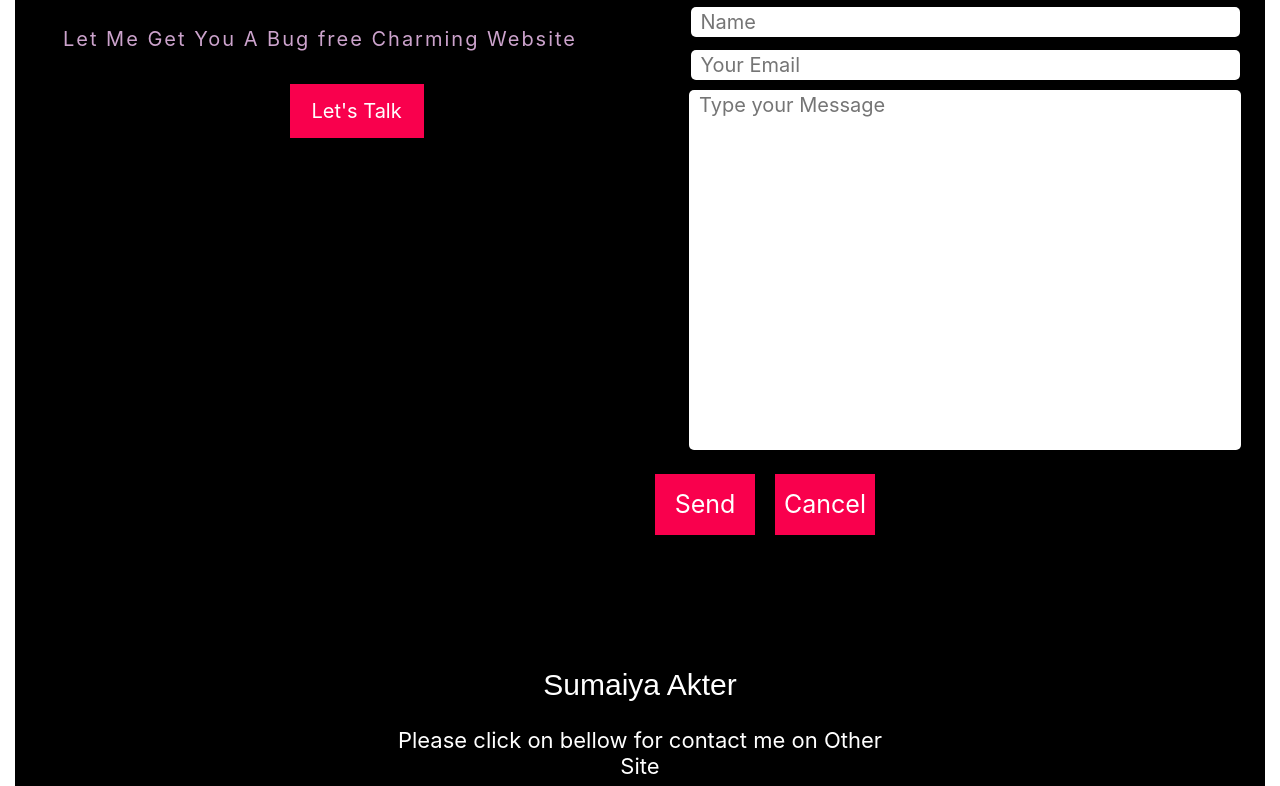
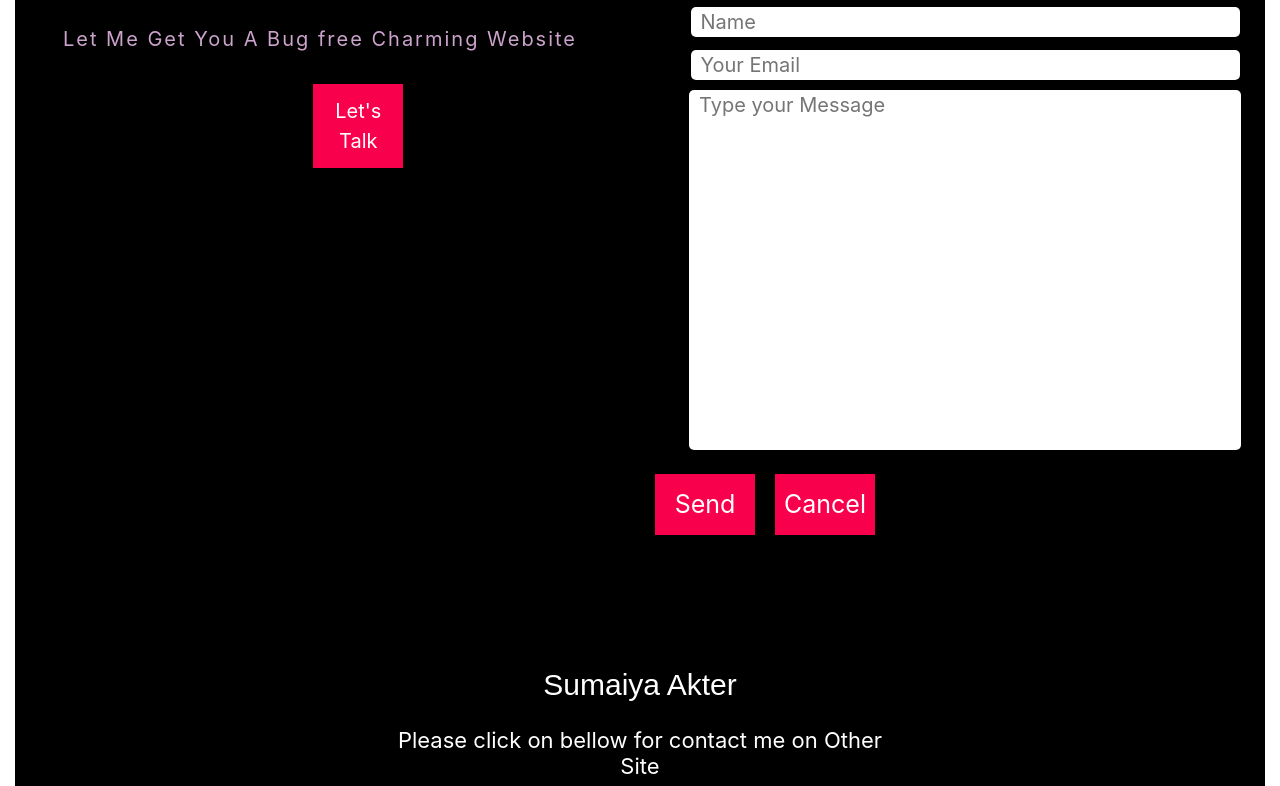
Before and after one commit to SumaiyaLia/sumaiya-final-portfolio, a plain HTML site: page index.html in a window 1280 px wide. Shown: the part 4298-5084 px from the top of the page. Drawn offline with nearby package versions, Linux system fonts and the light colour scheme; a web font is replaced by a local one.

Commit message:
Update style.css
change button 3 alignment

```diff
--- a/style.css
+++ b/style.css
@@ -845,7 +845,10 @@ animation-name: C;
         color: #fcfc;
         letter-spacing: 2px;
     }
-
+.button-3-center{
+        display: flex;
+        justify-content: center;
+    }
     #button-3{
     margin-left: 45%;
     }
```
